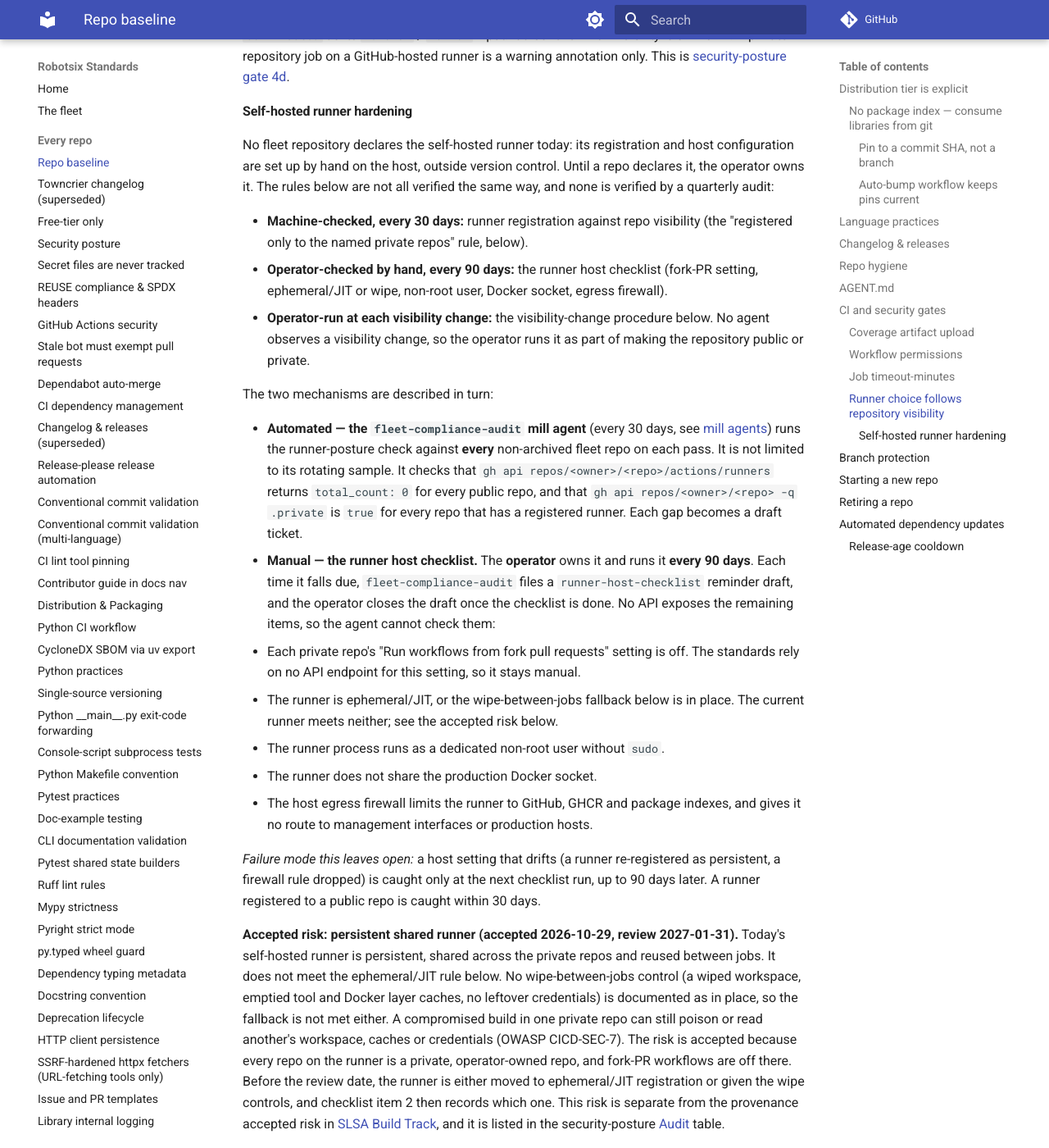
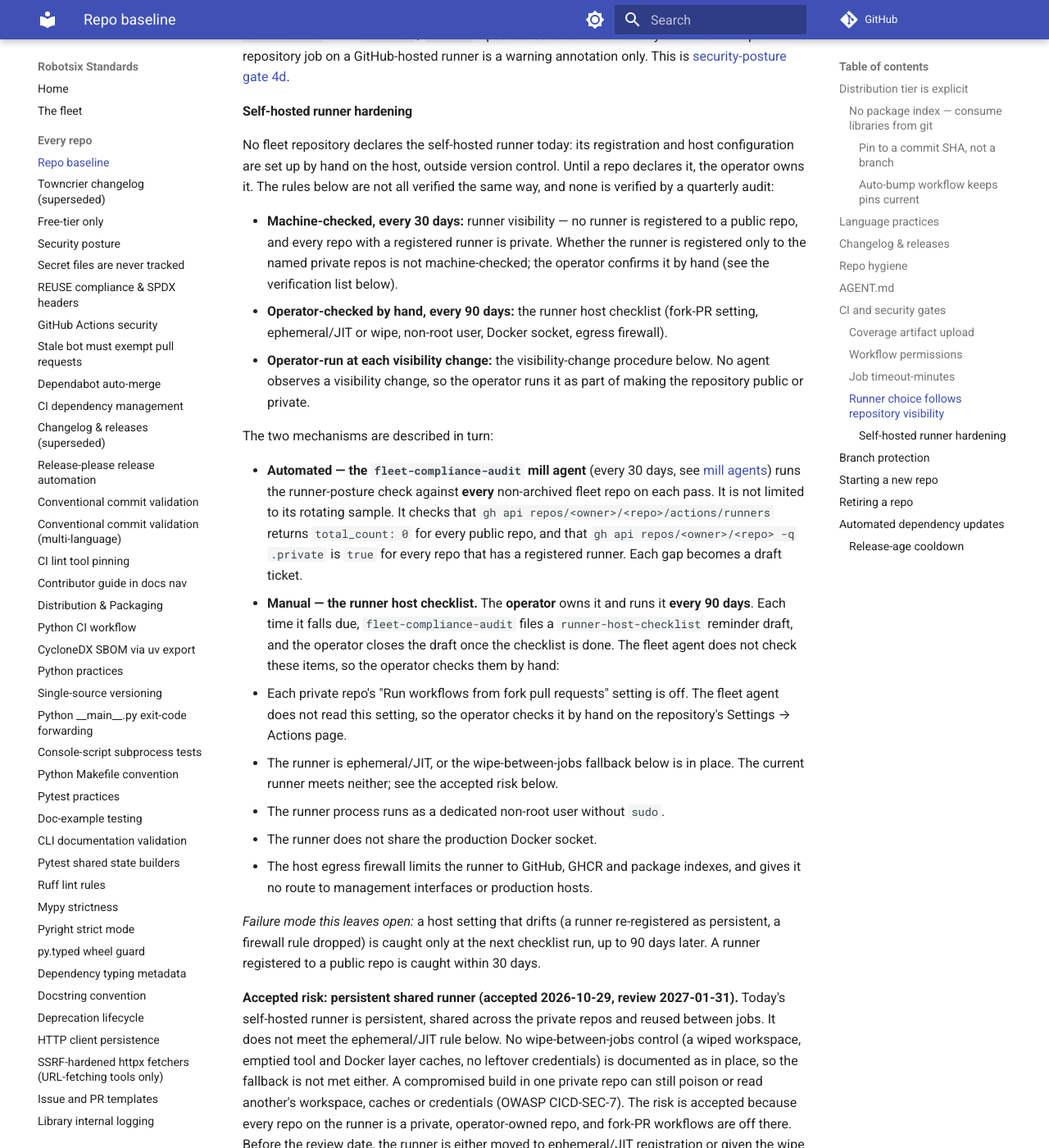
Before and after one commit to damien-robotsix/robotsix-standards, an MkDocs documentation site: the page built from docs/repo-baseline.md, in a window 1280 px wide and 1400 px high, scrolled down 9265 px. Shown: the whole window at 82% size. Built offline with MkDocs 1.6.1 and Material for MkDocs 9.7.7, drawn with Linux system fonts in a browser that asks for light colours; comment, search, counter and statistics services are not loaded.

Commit message:
chore: Self-hosted runner hardening: the rules are supposed to be re-checked at a 'quarterly fleet audit' that doesn't exist, and the current runner already breaks the ephemeral rule (20261029T140242Z-self-hosted-runner-hardening-the-rules-a-cfe7)

```diff
--- a/docs/repo-baseline.md
+++ b/docs/repo-baseline.md
@@ -444,8 +444,11 @@ and host configuration are set up by hand on the host, outside version
 control. Until a repo declares it, the operator owns it. The rules below are
 not all verified the same way, and none is verified by a quarterly audit:
 
-- **Machine-checked, every 30 days:** runner registration against repo
-  visibility (the "registered only to the named private repos" rule, below).
+- **Machine-checked, every 30 days:** runner visibility — no runner is
+  registered to a public repo, and every repo with a registered runner is
+  private. Whether the runner is registered only to the named private repos
+  is not machine-checked; the operator confirms it by hand (see the
+  verification list below).
 - **Operator-checked by hand, every 90 days:** the runner host checklist
   (fork-PR setting, ephemeral/JIT or wipe, non-root user, Docker socket,
   egress firewall).
@@ -466,11 +469,11 @@ The two mechanisms are described in turn:
 - **Manual — the runner host checklist.** The **operator** owns it and runs
   it **every 90 days**. Each time it falls due, `fleet-compliance-audit`
   files a `runner-host-checklist` reminder draft, and the operator closes
-  the draft once the checklist is done. No API exposes the remaining items,
-  so the agent cannot check them:
+  the draft once the checklist is done. The fleet agent does not check these
+  items, so the operator checks them by hand:
   1. Each private repo's "Run workflows from fork pull requests" setting is
-     off. The standards rely on no API endpoint for this setting, so it
-     stays manual.
+     off. The fleet agent does not read this setting, so the operator checks
+     it by hand on the repository's Settings → Actions page.
   2. The runner is ephemeral/JIT, or the wipe-between-jobs fallback below
      is in place. The current runner meets neither; see the accepted risk
      below.
```
Also changed, not shown: 1 other file.
